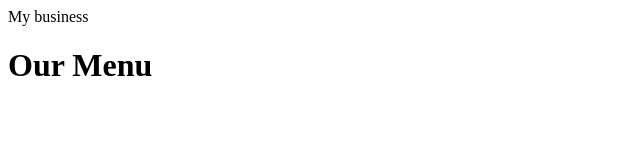
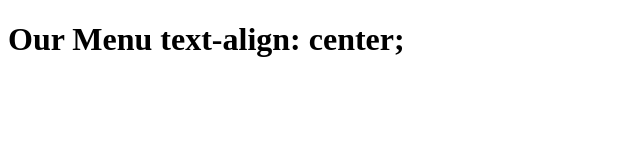
Before and after one commit to Michaelarintz/myassignment-solution, a plain HTML site: page css/index.html in a window 1280 px wide. Shown: the whole page, without its empty margins (0-640 px from the left). Drawn offline with Linux system fonts and the light colour scheme.

Commit message:
Our Menu.

```diff
--- a/css/index.html
+++ b/css/index.html
@@ -2,9 +2,11 @@
 <html>
 <head>
 	<meta charset="utf8"
-	<title>My business</title>
+	<title></title>
 </head>
 <body>
-<h1>Our Menu</h1>
+
+<h1>Our Menu
+text-align: center;</h1>
 </body>
 </html>
```
